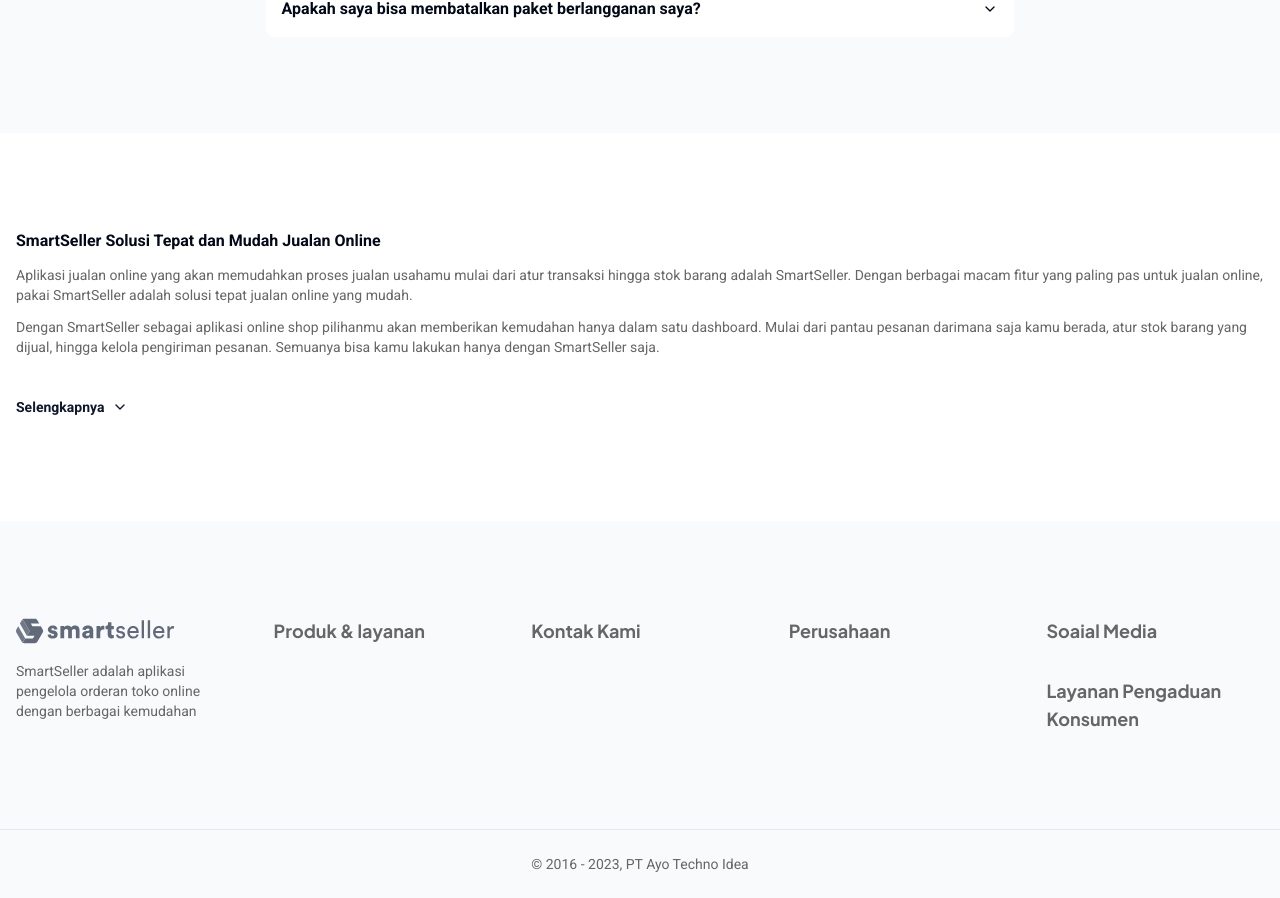
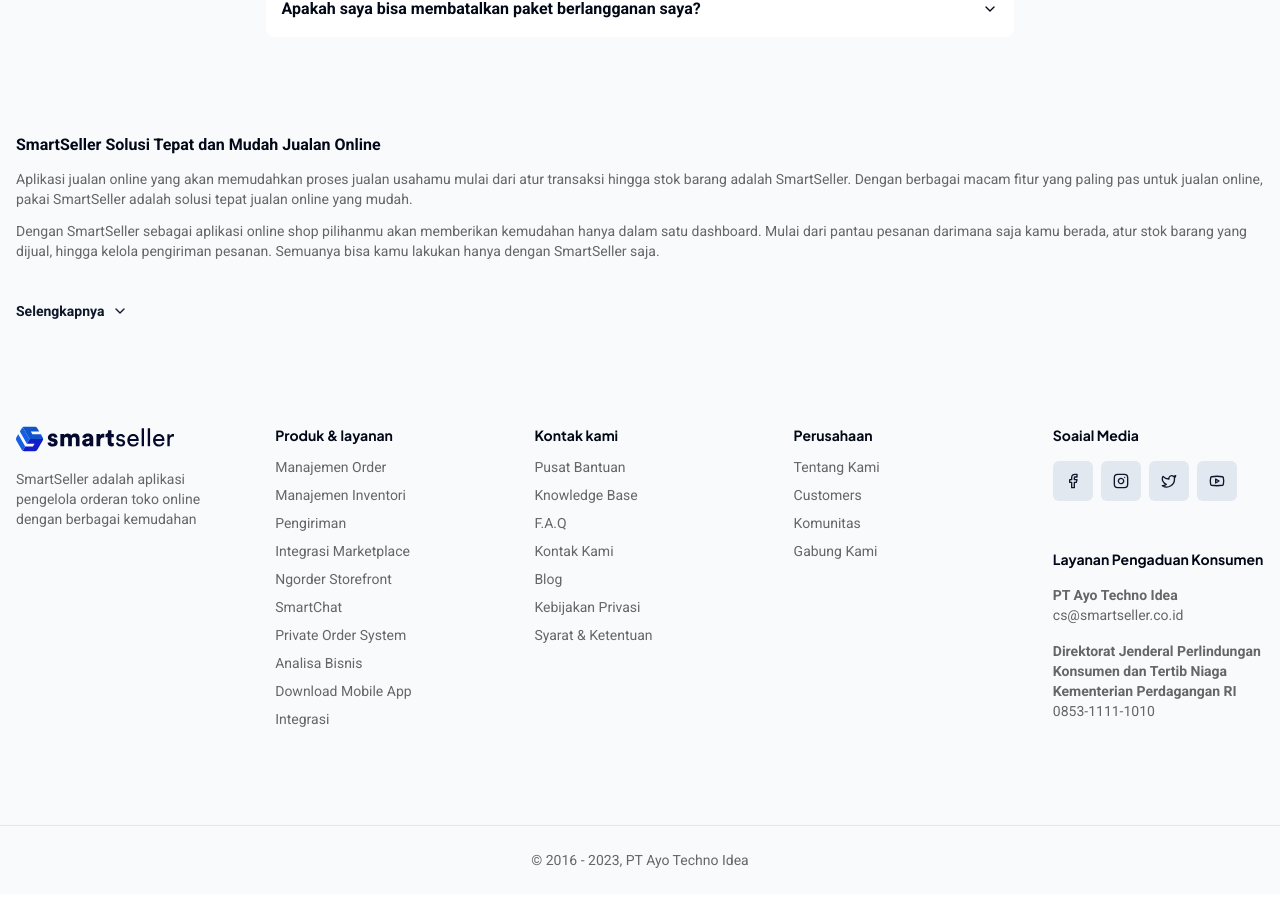
Before and after one commit to shendrongddv/20231107-smartseller-clone-next, a Next.js app: page / in a window 1280 px wide. Shown: the part 715-1613 px from the top of the page. Built offline with nearby package versions, Linux system fonts and the light colour scheme.

Commit message:
20231108: Footer Links

```diff
--- a/app/(home)/_components/faq.tsx
+++ b/app/(home)/_components/faq.tsx
@@ -5,7 +5,7 @@
   return (
     <section className="bg-slate-50 px-4 py-24">
       <div className="container flex flex-col items-center gap-8">
-        <h2 className="text-center font-display text-3xl font-bold">FAQ</h2>
+        <h2 className="text-center text-3xl font-bold text-foreground">FAQ</h2>
 
         {/* Accordion */}
         <ul className="grid gap-4 md:w-3/5">
--- a/app/(home)/_components/seo.tsx
+++ b/app/(home)/_components/seo.tsx
@@ -16,7 +16,7 @@
   const [isOpen, setIsOpen] = useState(false);
 
   return (
-    <section className="px-4 py-24">
+    <section className="bg-slate-50 px-4">
       <div className="container">
         <Collapsible
           open={isOpen}
--- a/components/footer/footer.tsx
+++ b/components/footer/footer.tsx
@@ -1,13 +1,18 @@
+import { NavFooter, SocialLinks } from "@/config/site";
 import { SiteLogoFooter } from "../site-logo";
+import Link from "next/link";
+import { LucideIcon } from "lucide-react";
+import { cn } from "@/lib/utils";
+import { buttonVariants } from "../ui/button";
 
 const Footer = () => {
   return (
     <footer className="bg-slate-50 text-sm">
       {/* MainFooter */}
       <div className="px-4 py-24">
-        <div className="container grid w-full gap-10 sm:grid-cols-2 md:grid-cols-5">
+        <div className="container grid w-full gap-12 sm:grid-cols-2 md:grid-cols-5">
           {/* Col */}
-          <div className="">
+          <div>
             <SiteLogoFooter />
             <p className="mt-4">
               SmartSeller adalah aplikasi pengelola orderan toko online dengan
@@ -15,27 +20,78 @@
             </p>
           </div>
 
-          {/* Col */}
-          <div className="">
-            <h4 className="font-display text-lg font-bold">Produk & layanan</h4>
-          </div>
+          {NavFooter?.map((item) => (
+            // Col
+            <div key={item.id}>
+              <h4 className="font-display font-bold text-foreground">
+                {item.title}
+              </h4>
+
+              <ul className="mt-3 grid grid-cols-2 gap-2 md:grid-cols-1">
+                {item.links?.map((item) => (
+                  <li key={item.id}>
+                    <Link
+                      href={item.url}
+                      aria-label={item.url}
+                      className="text-sm underline-offset-4 hover:text-foreground hover:underline"
+                    >
+                      {item.label}
+                    </Link>
+                  </li>
+                ))}
+              </ul>
+            </div>
+          ))}
 
           {/* Col */}
-          <div className="">
-            <h4 className="font-display text-lg font-bold">Kontak Kami</h4>
-          </div>
+          <div>
+            {/* # */}
+            <h4 className="font-display font-bold text-foreground">
+              Soaial Media
+            </h4>
 
-          {/* Col */}
-          <div className="">
-            <h4 className="font-display text-lg font-bold">Perusahaan</h4>
-          </div>
+            <ul className="mt-4 flex gap-2">
+              {SocialLinks?.map((item) => (
+                <li key={item.id}>
+                  <SocialLink
+                    label={item.label}
+                    url={item.url}
+                    icon={item.icon}
+                  />
+                </li>
+              ))}
+            </ul>
 
-          {/* Col */}
-          <div className="">
-            <h4 className="font-display text-lg font-bold">Soaial Media</h4>
-            <h4 className="mt-8 font-display text-lg font-bold">
+            {/* # */}
+            <h4 className="mt-12 font-display font-bold text-foreground">
               Layanan Pengaduan Konsumen
             </h4>
+
+            <ul className="mt-4 grid gap-4">
+              <li className="grid text-sm">
+                <span className="font-semibold">PT Ayo Techno Idea</span>
+                <Link
+                  href="mailto:cs@smartseller.co.id"
+                  aria-label="Link"
+                  className="text-sm underline-offset-4 hover:text-foreground hover:underline"
+                >
+                  cs@smartseller.co.id
+                </Link>
+              </li>
+              <li className="grid text-sm">
+                <span className="font-semibold">
+                  Direktorat Jenderal Perlindungan Konsumen dan Tertib Niaga
+                  Kementerian Perdagangan RI
+                </span>
+                <Link
+                  href="tel:085311111010"
+                  aria-label="Link"
+                  className="text-sm underline-offset-4 hover:text-foreground hover:underline"
+                >
+                  0853-1111-1010
+                </Link>
+              </li>
+            </ul>
           </div>
         </div>
       </div>
@@ -51,3 +107,28 @@
 };
 
 export default Footer;
+
+// Component
+type SocialLinkProps = {
+  label: string;
+  url: string;
+  icon: LucideIcon;
+};
+export const SocialLink = ({ label, url, icon: Icon }: SocialLinkProps) => {
+  return (
+    <Link
+      href={url}
+      aria-label={label}
+      className={cn(
+        buttonVariants({
+          variant: "secondary",
+          size: "icon",
+          className:
+            "aspect-1 h-max bg-slate-200 hover:bg-foreground hover:text-background",
+        }),
+      )}
+    >
+      <Icon className="h-4 w-4" />
+    </Link>
+  );
+};
--- a/components/site-logo.tsx
+++ b/components/site-logo.tsx
@@ -28,7 +28,7 @@
   return (
     <Link href="/" aria-label="Home">
       <Image
-        src="/logo-gray.svg"
+        src="/logo-dark.svg"
         aria-hidden
         alt="SmartSeller"
         width={40}
--- /dev/null
+++ b/config/site.ts
@@ -0,0 +1,158 @@
+// NavMain
+
+import { Facebook, Instagram, Twitter, Youtube } from "lucide-react";
+
+// NavFooter
+export const NavFooter = [
+  {
+    id: "d5354e0c-a002-5af0-9277-42151ed9e723",
+    title: "Produk & layanan",
+    links: [
+      {
+        id: "b23f6eb4-949e-59fa-960c-47fa652132c8",
+        label: "Manajemen Order",
+        url: "/",
+      },
+      {
+        id: "79e3621a-b275-5763-858a-67f2470d4cbe",
+        label: "Manajemen Inventori",
+        url: "/",
+      },
+      {
+        id: "300b829c-055e-51bf-a2bd-4b7709e66c50",
+        label: "Pengiriman",
+        url: "/",
+      },
+      {
+        id: "b1ab4be1-3ebc-59c6-9add-4972abea091d",
+        label: "Integrasi Marketplace",
+        url: "/",
+      },
+      {
+        id: "523e6ca2-b091-5e26-8ca4-1bc58865b024",
+        label: "Ngorder Storefront",
+        url: "/",
+      },
+      {
+        id: "afa5513a-e852-58f6-a6ec-a4ebc354a192",
+        label: "SmartChat",
+        url: "/",
+      },
+      {
+        id: "75112b2e-23a3-5628-8d0f-aec42c7d696d",
+        label: "Private Order System",
+        url: "/",
+      },
+      {
+        id: "e89b913e-eb2f-5225-8802-0cc19fc1bd22",
+        label: "Analisa Bisnis",
+        url: "/",
+      },
+      {
+        id: "fa69dc09-8059-51b1-9055-57b37c489365",
+        label: "Download Mobile App",
+        url: "/",
+      },
+      {
+        id: "85b83163-3be1-509b-b46e-36bd23cbcb32",
+        label: "Integrasi",
+        url: "/",
+      },
+    ],
+  },
+  {
+    id: "a93ffb30-866a-57ce-b5cf-e925490a42ad",
+    title: "Kontak kami",
+    links: [
+      {
+        id: "ff5ecf08-6d8a-5dd6-8d6b-7055f35502b3",
+        label: "Pusat Bantuan",
+        url: "/",
+      },
+      {
+        id: "c8df1e00-521d-5d08-8c81-5389c667c5f5",
+        label: "Knowledge Base",
+        url: "/",
+      },
+      {
+        id: "c153edf0-275e-5048-aa67-3e63f3f1d2d9",
+        label: "F.A.Q",
+        url: "/",
+      },
+      {
+        id: "87a1d57e-805e-5e5c-b99b-a131bd00e78f",
+        label: "Kontak Kami",
+        url: "/",
+      },
+      {
+        id: "c9c0da59-cdab-554c-a28b-157da9856147",
+        label: "Blog",
+        url: "/",
+      },
+      {
+        id: "e08f3e18-43d6-559f-988c-cd70684bb3a9",
+        label: "Kebijakan Privasi",
+        url: "/",
+      },
+      {
+        id: "a8d37642-b27d-5b75-b875-30461707ba0c",
+        label: "Syarat & Ketentuan",
+        url: "/",
+      },
+    ],
+  },
+  {
+    id: "43eade50-80f3-5556-b148-52ba6dcd7b2f",
+    title: "Perusahaan",
+    links: [
+      {
+        id: "d409aa6c-fa59-545a-87c9-9d832c017d60",
+        label: "Tentang Kami",
+        url: "/",
+      },
+      {
+        id: "29d33fac-ae15-53fb-8037-2bbffddd6876",
+        label: "Customers",
+        url: "/",
+      },
+      {
+        id: "407f0311-a266-5a77-877a-cd6de1e486e4",
+        label: "Komunitas",
+        url: "/",
+      },
+      {
+        id: "9ffdc9ed-6b8f-58a4-8a6d-a2164fb34e9c",
+        label: "Gabung Kami",
+        url: "/",
+      },
+    ],
+  },
+];
+
+// SocialLinks
+export const SocialLinks = [
+  {
+    id: "262c0f1c-e5b7-5a49-b2a0-2acdf66c28da",
+    label: "Facebook",
+    url: "/",
+    icon: Facebook,
+  },
+  {
+    id: "ba9bb284-a9d0-578a-92d3-a1bf18fb547e",
+    label: "Instagram",
+    url: "/",
+    icon: Instagram,
+  },
+  {
+    id: "96732ac8-2a5d-5d56-82b6-ff4b1398ed90",
+    label: "Twitter",
+    url: "/",
+    icon: Twitter,
+  },
+  {
+    id: "b1d19dba-c390-5a3c-b4f6-8cf1a506dfe2",
+    label: "YouTube",
+    url: "/",
+    icon: Youtube,
+  },
+];
```
